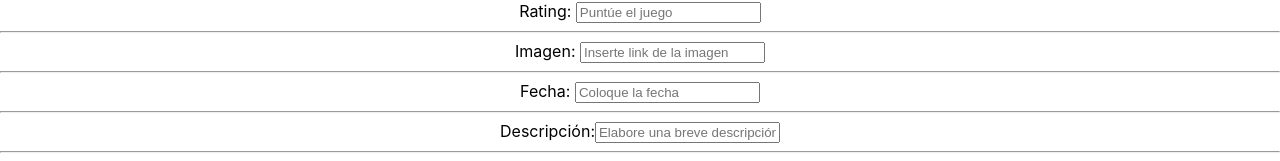
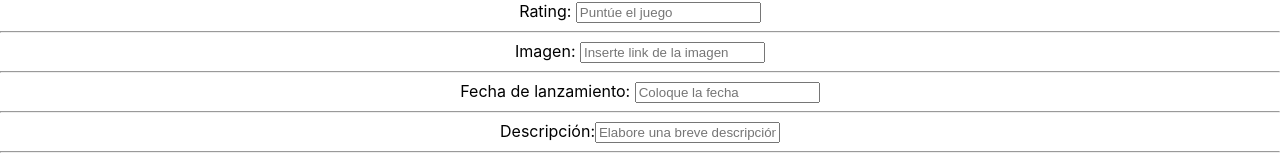
Before and after one commit to JavierSosaAdm/VideoGames, a React (Create React App) app: page /form in a window 1280 px wide. Shown: the part 222-383 px from the top of the page. Built offline with nearby package versions, Linux system fonts and the light colour scheme; no server answers.

Commit message:
solución del inconveniente de la fecha en el form

```diff
--- a/src/Views/Form/form.jsx
+++ b/src/Views/Form/form.jsx
@@ -1,12 +1,12 @@
-import { useDispatch, useSelector } from 'react-redux';
+import { useDispatch,  } from 'react-redux';
 import { useState, useEffect } from 'react';
-import { postGame, getGenres } from '../../Redux/Actions';
+import { postGame } from '../../Redux/Actions';
 import { Link } from 'react-router-dom';
 import axios from 'axios';
 import { validates } from './validates'
 const Form = () => {
     const dispatch = useDispatch()
-    const { genres } = useSelector(state => state.allGenres);
+    // const { genres } = useSelector(state => state.allGenres);
 
     const [allGenres, setAllGenres] = useState([])
     const [selectedGenre, setSelectedGenre] = useState([])
@@ -74,11 +74,6 @@ const Form = () => {
 
         };
 
-
-
-
-
-
 return (
     <div>
             <h1>Crear Videojuego</h1>
@@ -89,8 +84,6 @@ return (
                 <label htmlFor="name">Nombre: </label>
                 <input id='name' value={form.name} type="text" name='name' placeholder="Escribir nombre" onChange={handlerFormChange} />
                 <span>{errors.name}</span>
-
-
                 <hr />
                 <label htmlFor="platform">Plataformas: </label>
                 <input id='platform' value={form.platform} type="text" name='platform' placeholder="Inserte las plataformas de jugabilidad" onChange={handlerFormChange} />
@@ -109,8 +102,6 @@ return (
                     )
                 })}
                 </select>
-                {/* <input id='genres' value={form.genres} type="text" name='genres' placeholder="Inserte los géneros" onChange={handlerFormChange} /> */}
-                {/* {errors.genres !== '' ? <span>{errors.genres}</span> : ''} */}
                 <hr />
                 <label htmlFor="rating">Rating: </label>
                 <input id='rating' value={form.rating} type="text" name='rating' placeholder="Puntúe el juego" onChange={handlerFormChange} />
@@ -120,7 +111,7 @@ return (
                 <input id='image' value={form.image} type="text" name='image' placeholder="Inserte link de la imagen" onChange={handlerFormChange} />
                 {errors.image !== '' ? <span>{errors.image}</span> : ''}
                 <hr />
-                <label htmlFor="updated">Fecha: </label>
+                <label htmlFor="updated">Fecha de lanzamiento: </label>
                 <input id='updated' value={form.updated} type="text" name='updated' placeholder="Coloque la fecha" onChange={handlerFormChange} />
                 {errors.updated !== '' ? <span>{errors.updated}</span> : ''}
                 <hr />
@@ -128,7 +119,8 @@ return (
                 <input id='description' value={form.description} type="text" name='description' placeholder="Elabore una breve descripción del juego" onChange={handlerFormChange} />
                 {errors.description !== '' ? <span>{errors.description}</span> : ''}
                 <hr />
-                <button type='submit' >Crear Juego</button>
+                <button type='submit'>Crear Juego</button>
+
             </form>
         </div>
     )
--- a/src/Views/Form/validates.js
+++ b/src/Views/Form/validates.js
@@ -47,7 +47,7 @@ export const validates = async (form, errors, setErrors) => {
         if (/^(0?[1-9]|[12][0-9]|3[01])\/(0?[1-9]|1[0-2])\/\d{4}$/.test(form.updated)) {
             setErrors (prev => ({...prev, updated: ''}))
         } else {
-            setErrors (prev => ({...prev, updated: '*Fecha inválida'}))
+            setErrors (prev => ({...prev, updated: '*Formato correcto DD/MM/YYYY'}))
         };
     }
 
```
